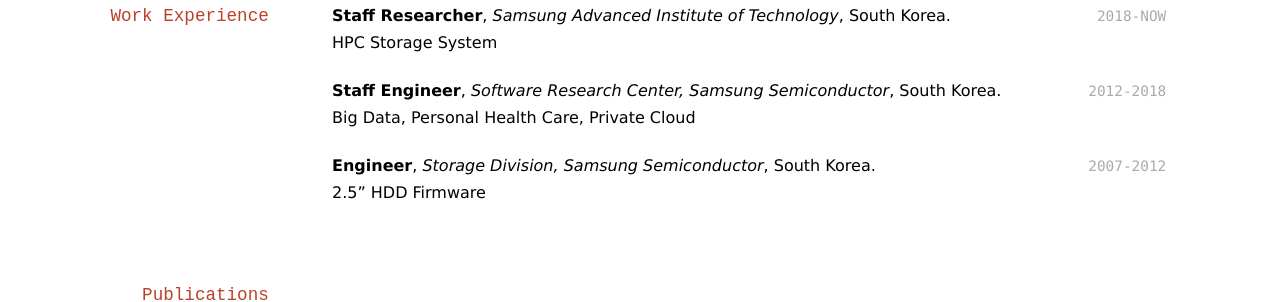
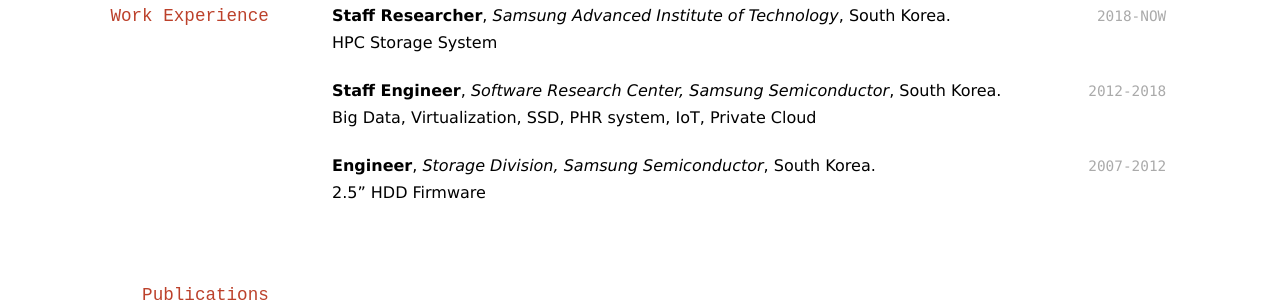
Before and after one commit to Jaeki/jaeki.github.io, a Jekyll site: the page built from index.md, in a window 1280 px wide. Shown: the part 786-1088 px from the top of the page. Built offline with Jekyll 4.4.1, drawn with Linux system fonts in a browser that asks for light colours; nearby versions of some CDN libraries; a style sheet for code colours, icons or effects is not loaded.

Commit message:
Update index.md

```diff
--- a/index.md
+++ b/index.md
@@ -48,7 +48,7 @@ Samsung-ro 130, Suwon, South Korea.<br/>
 
 `2012-2018`
 **Staff Engineer**, *Software Research Center, Samsung Semiconductor*, South Korea.
-- Big Data, Personal Health Care, Private Cloud
+- Big Data, Virtualization, SSD, PHR system, IoT, Private Cloud
 
 `2007-2012`
 **Engineer**, *Storage Division, Samsung Semiconductor*, South Korea.
```
